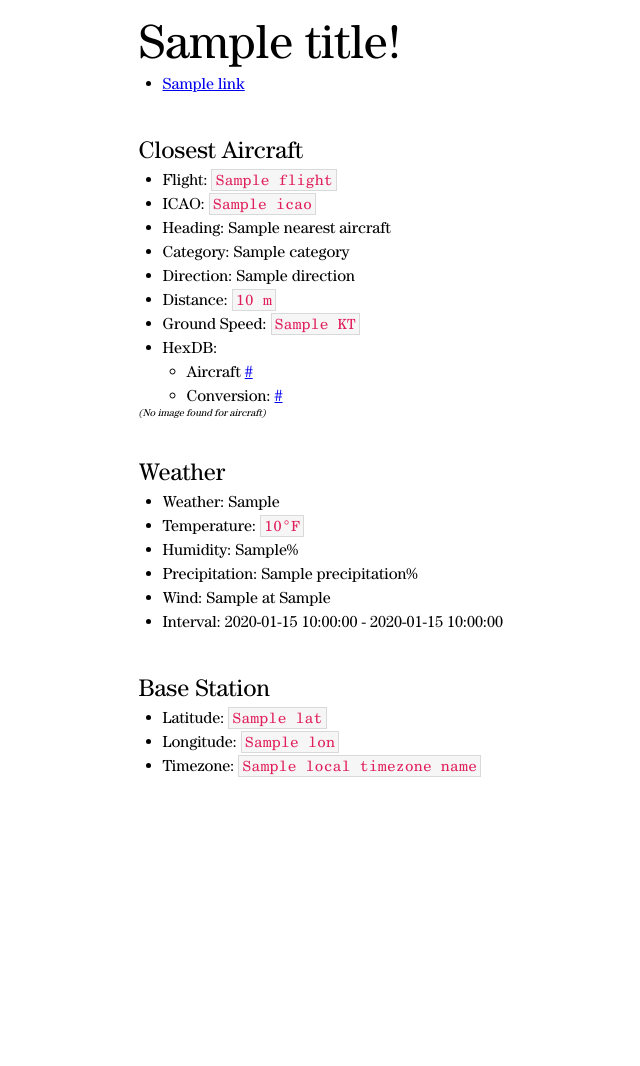
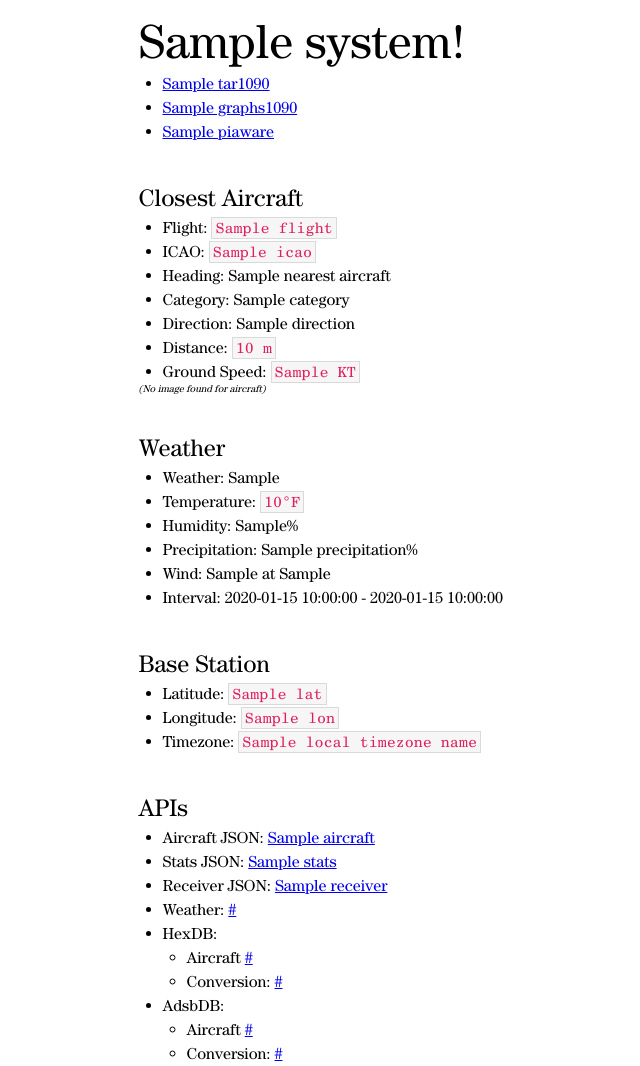
Before and after one commit to herereadthis/ffring, a Flask app: template templates/index.html in a window 1280 px wide. Shown: the whole page, without its empty margins (29-669 px from the left). Before the commit the page ends 777 px from the top, so only its background shows below. Run offline with Flask 2, Linux system fonts and the light colour scheme; the template is opened without the code that fills it: most values are stand-ins (such as "Sample title", 1, 10 or a date in 2020).

Commit message:
cleanup, 2 apis

```diff
--- a/app.py
+++ b/app.py
@@ -17,34 +17,26 @@ weather_url = 'https://w1.weather.gov/xml/current_obs/KDCA.xml'
 base_adsb_url = 'http://adsb.local:8080'
 
 stuff = {
-    'aircraft_json_url': f'{base_adsb_url}/data/aircraft.json',
-    'title': 'FFring!',
-    'urls': [
-        {
-            'name': 'Receiver JSON',
-            'url': f'{base_adsb_url}/data/receiver.json'
-        },
-        {
-            'name': 'Stats JSON',
-            'url': f'{base_adsb_url}/data/stats.json'
-        },
-        {
-            'name': 'Aircraft JSON',
-            'url': f'{base_adsb_url}/data/aircraft.json'
-        },
-        {
-            'name': 'Tar1090',
+    'system': {
+        'tar1090': {
+            'label': 'Tar1090',
             'url': f'{base_adsb_url}/tar1090'
         },
-        {
-            'name': 'Graphs1090',
+        'graphs1090': {
+            'label': 'Graphs1090',
             'url': f'{base_adsb_url}/graphs1090'
         },
-        {
-            'name': 'PiAware',
-            'url': f'{base_adsb_url}/'
-        }
-    ]
+        'piaware': {
+            'label': 'PiAware',
+            'url': f'{base_adsb_url}'
+        },
+        'urls': {
+            'aircraft': f'{base_adsb_url}/data/aircraft.json',
+            'stats': f'{base_adsb_url}/data/stats.json',
+            'receiver': f'{base_adsb_url}/data/receiver.json'
+        },
+        'title': 'FFring!'
+    }
 }
 
 
@@ -74,6 +66,10 @@ def get_index():
     nearest_aircraft['hexdb'] = {
         'aircraft_url': f'https://hexdb.io/api/v1/aircraft/{icao_24}',
         'conversion_url': f'https://hexdb.io/hex-reg?hex={icao_24}'
+    }
+    nearest_aircraft['adsb_db'] = {
+        'aircraft_url': f'https://api.adsbdb.com/v0/aircraft/{icao_24}',
+        'conversion_url': f'https://api.adsbdb.com/v0/mode-s/{icao_24}'
     }
     print(f"nearest_aircraft_icao is {icao_24}")
 
--- a/src/utils/weather_utils.py
+++ b/src/utils/weather_utils.py
@@ -77,7 +77,8 @@ def get_weather_data(forcast_hourly_url, local_timezone_name):
         'windDirection': current_weather['windDirection'],
         'windSpeed': current_weather['windSpeed'],
         'precipitation': current_weather['probabilityOfPrecipitation']['value'],
-        'period': current_weather
+        'period': current_weather,
+        'forcast_hourly_url': forcast_hourly_url
     }
 
     return weather_report
--- a/templates/index.html
+++ b/templates/index.html
@@ -2,12 +2,12 @@
 
 {% block body %}
     {% block header %}
-        <h1>{% block title %}{{ title }}!{% endblock %}</h1>
+        <h1>{% block title %}{{ system['title'] }}!{% endblock %}</h1>
     {% endblock %}
     <ul>
-        {% for link in urls %}
-            <li class="list_item"><a href="{{ link.url }}">{{ link.name }}</a></li>
-        {% endfor %}
+        <li class="list_item"><a href="{{ system['tar1090']['url'] }}">{{ system['tar1090']['label'] }}</a></li>
+        <li class="list_item"><a href="{{ system['graphs1090']['url'] }}">{{ system['graphs1090']['label'] }}</a></li>
+        <li class="list_item"><a href="{{ system['piaware']['url'] }}">{{ system['piaware']['label'] }}</a></li>
     </ul>
     <h2>Closest Aircraft</h2>
     <ul>
@@ -32,16 +32,6 @@
             </span>
         </li>
         <li class="list_item">Ground Speed: <span class="code_text">{{ nearest_aircraft['gs'] }} KT</span></li>
-        <li class="list_item">HexDB:
-            <ul>
-                <li class="list_item">Aircraft
-                    <a href="{{ nearest_aircraft['hexdb']['aircraft_url'] }}">{{ nearest_aircraft['hexdb']['aircraft_url'] }}</a>
-                </li>
-                <li class="list_item">Conversion:
-                    <a href="{{ nearest_aircraft['hexdb']['conversion_url'] }}">{{ nearest_aircraft['hexdb']['conversion_url'] }}</a>
-                </li>
-            </ul>
-        </li>
     </ul>
     {% if aircraft_image is defined and aircraft_image|length  %}
         <img src="{{ nearest_aircraft['image']['src'] }}"/>
@@ -65,4 +55,39 @@
         <li class="list_item">Longitude: <span class="code_text">{{ receiver_options['lon'] }}</span></li>
         <li class="list_item">Timezone: <span class="code_text">{{ local_timezone_name }}</span></li>
     </ul>
+    <h2>APIs</h2>
+    <ul>
+        <li class="list_item">Aircraft JSON:
+            <a href="{{ system['urls']['aircraft'] }}">{{ system['urls']['aircraft'] }}</a>
+        </li>
+        <li class="list_item">Stats JSON:
+            <a href="{{ system['urls']['stats'] }}">{{ system['urls']['stats'] }}</a>
+        </li>
+        <li class="list_item">Receiver JSON:
+            <a href="{{ system['urls']['receiver'] }}">{{ system['urls']['receiver'] }}</a>
+        </li>
+        <li class="list_item">Weather:
+            <a href="{{ weather_report['forcast_hourly_url'] }}">{{ weather_report['forcast_hourly_url'] }}</a>
+        </li>
+        <li class="list_item">HexDB:
+            <ul>
+                <li class="list_item">Aircraft
+                    <a href="{{ nearest_aircraft['hexdb']['aircraft_url'] }}">{{ nearest_aircraft['hexdb']['aircraft_url'] }}</a>
+                </li>
+                <li class="list_item">Conversion:
+                    <a href="{{ nearest_aircraft['hexdb']['conversion_url'] }}">{{ nearest_aircraft['hexdb']['conversion_url'] }}</a>
+                </li>
+            </ul>
+        </li>
+        <li class="list_item">AdsbDB:
+            <ul>
+                <li class="list_item">Aircraft
+                    <a href="{{ nearest_aircraft['adsb_db']['aircraft_url'] }}">{{ nearest_aircraft['adsb_db']['aircraft_url'] }}</a>
+                </li>
+                <li class="list_item">Conversion:
+                    <a href="{{ nearest_aircraft['adsb_db']['conversion_url'] }}">{{ nearest_aircraft['adsb_db']['conversion_url'] }}</a>
+                </li>
+            </ul>
+        </li>
+    </ul>
 {% endblock %}
```
Also changed, not shown: static/styles/main.css (line endings or trailing spaces).
